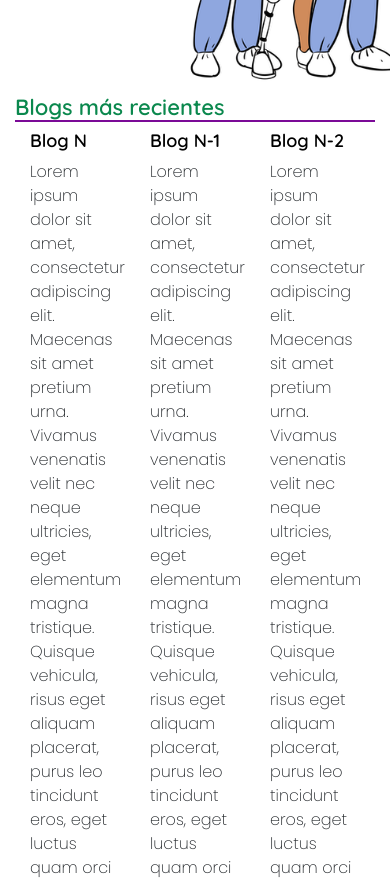
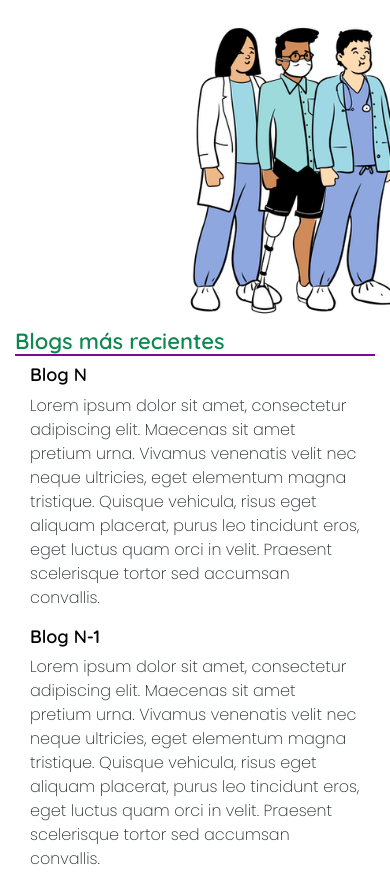
Before and after one commit to mightymax88/CODERHOUSE-Proyecto-Bionauta, a website: page index.html in a window 390 px wide. Shown: the part 1005-1884 px from the top of the page. Drawn offline with nearby package versions, Linux system fonts and the light colour scheme.

Commit message:
Mejorando reactive en Index

```diff
--- a/index.html
+++ b/index.html
@@ -16,7 +16,7 @@
     <link rel="stylesheet" href="/css/main.css">
     <!-- Info para CSS responsive y Mobile-first styles -->
     <link rel="stylesheet" href="https://cdnjs.cloudflare.com/ajax/libs/font-awesome/4.7.0/css/font-awesome.min.css">
-    <!-- Agregando fuente Quicksand, Bebas Nue & Poppins -->
+    <!-- Agregando fuentes Quicksand, Bebas Nue & Poppins -->
     <link rel="preconnect" href="https://fonts.googleapis.com">
     <link rel="preconnect" href="https://fonts.gstatic.com" crossorigin>
     <link href="https://fonts.googleapis.com/css2?family=Bebas+Neue&family=Poppins:wght@200&family=Quicksand:wght@600&display=swap" rel="stylesheet">
@@ -85,14 +85,14 @@
     </div>
     <div class="container-fluid">
         <div class="row">
-            <div class="col-8">
+            <div class="col-md-8">
                 <p>Somos fabricantes de equipos médicos mediante impresión 3D.
                     Contamos con fantomas para dosimetría ☢, bolus para radioterapia,
                     aplicadores para braquiterapia y más 🔬.
                 </p>
                 <p>Todos nuestros productos son de producción nacional.</p>
             </div>
-            <div class="col-4">
+            <div class="col-md-4">
                 <!-- Slideshow container -->
                 <div id="demo" class="carousel slide" data-ride="carousel">
                     <ul class="carousel-indicators">
@@ -155,15 +155,15 @@
     </div>
     <div class="container-fluid">
         <div class="row">
-            <div class="col-4">
+            <div class="col-sm-4">
                 <h3>Blog N</h3>
                 <p>Lorem ipsum dolor sit amet, consectetur adipiscing elit. Maecenas sit amet pretium urna. Vivamus venenatis velit nec neque ultricies, eget elementum magna tristique. Quisque vehicula, risus eget aliquam placerat, purus leo tincidunt eros, eget luctus quam orci in velit. Praesent scelerisque tortor sed accumsan convallis.</p>
             </div>
-            <div class="col-4">
+            <div class="col-sm-4">
                 <h3>Blog N-1</h3>
                 <p>Lorem ipsum dolor sit amet, consectetur adipiscing elit. Maecenas sit amet pretium urna. Vivamus venenatis velit nec neque ultricies, eget elementum magna tristique. Quisque vehicula, risus eget aliquam placerat, purus leo tincidunt eros, eget luctus quam orci in velit. Praesent scelerisque tortor sed accumsan convallis.</p>
             </div>
-            <div class="col-4">
+            <div class="col-sm-4">
                 <h3>Blog N-2</h3>
                 <p>Lorem ipsum dolor sit amet, consectetur adipiscing elit. Maecenas sit amet pretium urna. Vivamus venenatis velit nec neque ultricies, eget elementum magna tristique. Quisque vehicula, risus eget aliquam placerat, purus leo tincidunt eros, eget luctus quam orci in velit. Praesent scelerisque tortor sed accumsan convallis.</p>
             </div>
```
